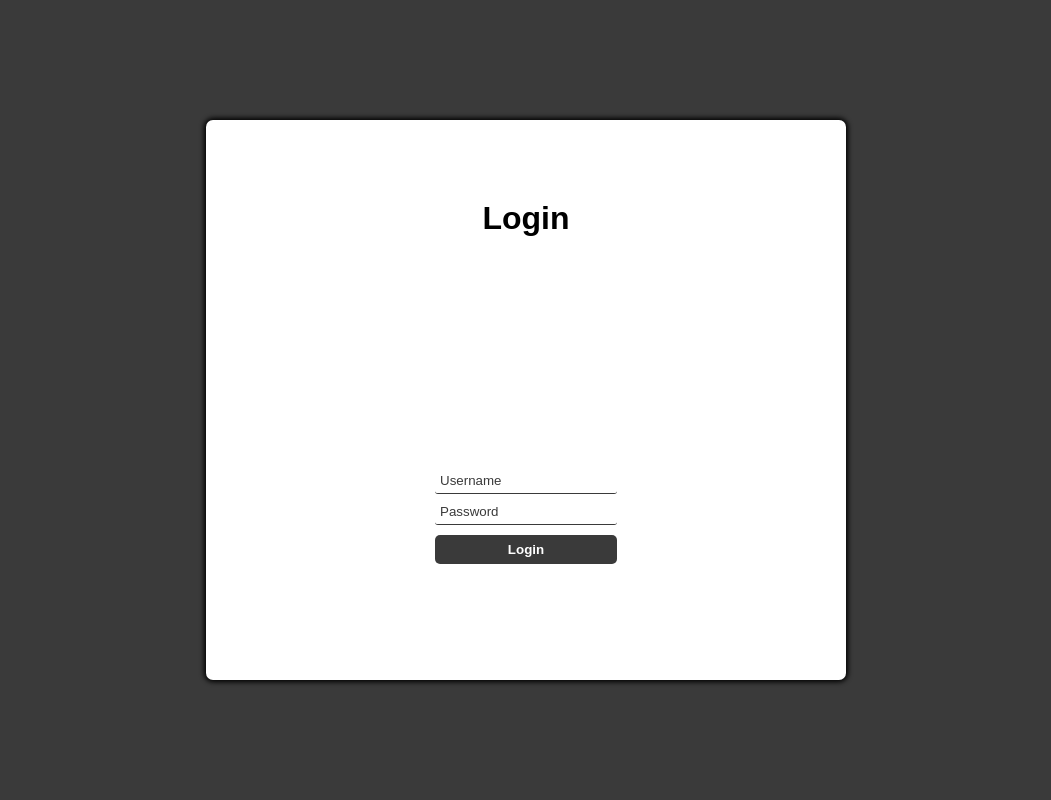
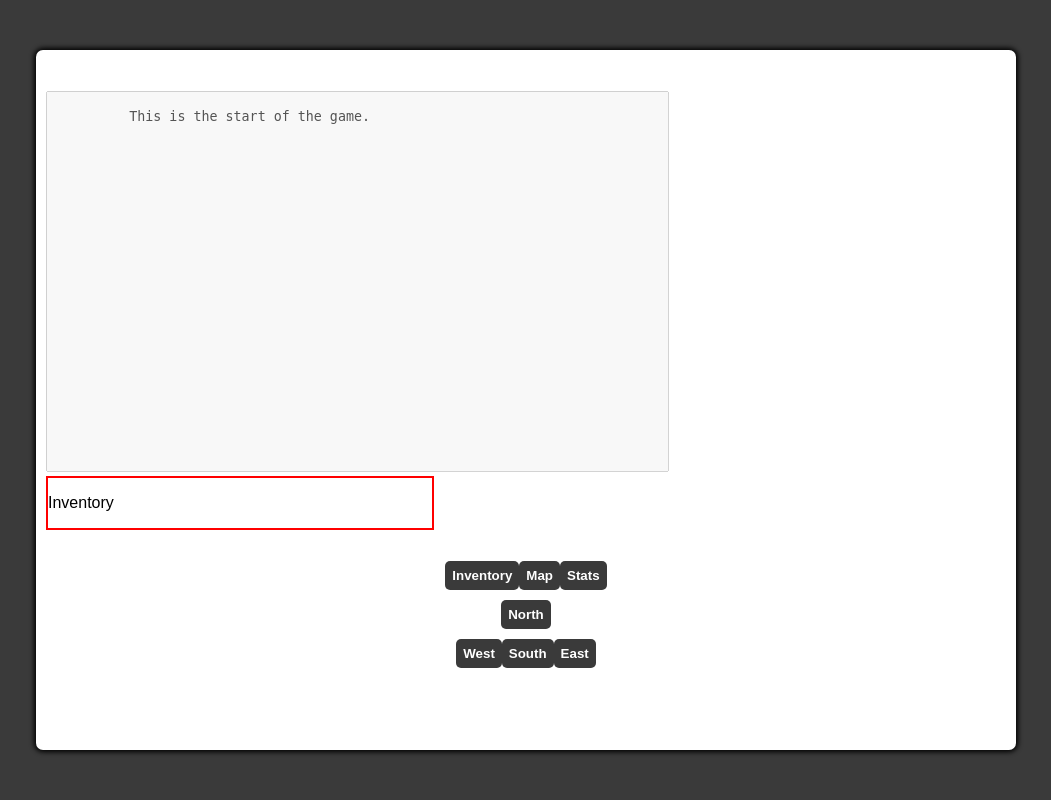
Before and after one commit to twiegan/server, a Flask app: page / in a window 1280 px wide. Shown: the whole page, without its empty margins (114-1165 px from the left). Run offline with Flask 2, Linux system fonts and the light colour scheme.

Commit message:
Reformatting; HTML/CSS/JS stuff

```diff
--- a/server.py
+++ b/server.py
@@ -2,6 +2,7 @@ import flask as fs
 from flask import request
 from test import *
 from game import *
+import Driver
 
 
 app = fs.Flask(__name__, template_folder='templates')
@@ -10,7 +11,8 @@ app = fs.Flask(__name__, template_folder='templates')
 @app.route('/')
 def login():
     # return fs.render_template('test.html')
-    return fs.render_template('login.html')
+    # return fs.render_template('login.html')
+    return fs.render_template('game.html', username='user', extra="This is the start of the game.", position=0)
 
 
 @app.route('/<username>/menu')
@@ -18,16 +20,17 @@ def menu(username=None):
     return fs.render_template('menu.html', username=username)
 
 
-@app.route('/<username>/game/<position>', methods=['POST', 'GET'])
+@app.route('/<username>/game', methods=['POST', 'GET'])
 def game(username=None, position=None):
     extra = None
     if position == "0":
-        extra = "This is the start of the game."
+        extra = "This is the start of the game.\n"
     elif position == "1" or position == "2" or position == "3":
         extra = description(position)
     else:
-        extra = input_fields()
-    return fs.render_template('game.html', username=username, extra=extra, position=position)
+        p1 = Driver.create_player("Thomas", 10, 11, 12, 1, 2, 3, 4, 5, ["Sword", "Knife", "Dagger"])
+        extra = p1.inventory
+    return fs.render_template('game.html', username=username, extra=extra)
 
 
 @app.route('/<username>/game/<position>/inventory')
--- a/static/game-scripts.js
+++ b/static/game-scripts.js
@@ -1,5 +1,6 @@
-const positionTracker = document.getElementById("position-tracker");
+const textArea = document.getElementById("text-area");
 const user = document.getElementById("user");
+const infoArea = document.getElementById("game-info");
 const inventoryButton = document.getElementById("button-holder-inventory");
 const mapButton = document.getElementById("button-holder-map");
 const statsButton = document.getElementById("button-holder-stats");
@@ -9,61 +10,77 @@ const southButton = document.getElementById("south-button");
 const westButton = document.getElementById("west-button");
 
 // Info Screen Buttons
-inventoryButton.addEventListener("click", (e) => {
-    e.preventDefault();
+function showInventory() {
+    /*
     const position = parseInt(positionTracker.textContent);
     const username = user.textContent;
     location.replace( "/" + username + "/game/" + position + "/inventory");
-});
 
-mapButton.addEventListener("click", (e) => {
-    e.preventDefault();
+     */
+    let inventory = '<table id="inventory-table">' +
+                        '<tr><td>1</td></tr>' +
+                        '<tr><td>2</td></tr>' +
+                        '<tr><td>3</td></tr>' +
+                        '<tr><td>|4|</td></tr>' +
+                     '</table>';
+    infoArea.innerHTML = inventory;
+}
+
+function showMap() {
+    /*
     const position = parseInt(positionTracker.textContent);
     const username = user.textContent;
     location.replace( "/" + username + "/game/" + position + "/map");
-});
+    */
+    let map = '<table id="map-table">' +
+                '<tr><td>|@@@@|</td></tr>' +
+                '<tr><td>|%%%%|</td></tr>' +
+                '<tr><td>|^^^^|</td></tr>' +
+                '<tr><td>|0000|</td></tr>' +
+              '</table>';
+    infoArea.innerHTML = map;
+}
 
-statsButton.addEventListener("click", (e) => {
-    e.preventDefault();
+function showStats() {
+    /*
     const position = parseInt(positionTracker.textContent);
     const username = user.textContent;
     location.replace( "/" + username + "/game/" + position + "/stats");
-});
+
+     */
+    let stats = '<table id="stats-table">' +
+                    '<tr><td>1s</td></tr>' +
+                    '<tr><td>2s</td></tr>' +
+                    '<tr><td>3s</td></tr>' +
+                    '<tr><td>4s</td></tr>' +
+                '</table>';
+    infoArea.innerHTML = stats;
+}
 
 // Movement Buttons
-northButton.addEventListener("click", (e) => {
-    e.preventDefault();
-    const position = parseInt(positionTracker.textContent);
-    const username = user.textContent;
-    location.replace("/" + username + "/game/" + (position+1));
-});
+function moveNorth() {
+    textArea.innerHTML += 'Moved North\n';
+    textArea.scrollTop = textArea.scrollHeight;
+}
 
-eastButton.addEventListener("click", (e) => {
-    e.preventDefault();
-    const position = parseInt(positionTracker.textContent);
-    const username = user.textContent;
-    location.replace("/" + username + "/game/" + (position+1));
-});
+function moveEast() {
+    textArea.innerHTML += 'Moved East\n';
+    textArea.scrollTop = textArea.scrollHeight;
+}
 
-southButton.addEventListener("click", (e) => {
-    e.preventDefault();
-    const position = parseInt(positionTracker.textContent);
-    const username = user.textContent;
-    location.replace("/" + username + "/game/" + (position+1));
-});
+function moveSouth() {
+    textArea.innerHTML += 'Moved South\n';
+    textArea.scrollTop = textArea.scrollHeight;
+}
 
-westButton.addEventListener("click", (e) => {
-    e.preventDefault();
-    const position = parseInt(positionTracker.textContent);
-    const username = user.textContent;
-    location.replace("/" + username + "/game/" + (position+1));
-});
+function moveWest() {
+    textArea.innerHTML += 'Moved West\n';
+    textArea.scrollTop = textArea.scrollHeight;
+}
 
 // Keybindings
 document.addEventListener('keydown', function(e) {
     e.preventDefault();
-    const position = parseInt(positionTracker.textContent);
-    const username = user.textContent;
     if(e.key === 'ArrowUp' || e.code === 'ArrowUp') {
         northButton.click();
     }
--- a/static/game-style.css
+++ b/static/game-style.css
@@ -17,10 +17,44 @@ body {
   height: 85%;
   display: grid;
   justify-items: center;
+  padding: 10px 10px 10px 10px;
   align-items: center;
   background-color: white;
   border-radius: 7px;
   box-shadow: 0px 0px 5px 2px black;
+}
+
+#game-content {
+  width: 100%;
+}
+
+#game-text {
+  display: inline-block;
+}
+
+#game-info {
+  align-content: center;
+  width: 40%;
+  border : 2px solid red;
+  display: inline-block;
+}
+
+#inventory-table {
+  margin-left: auto;
+  margin-right: auto;
+  text-align: center;
+}
+
+#map-table {
+  margin-left: auto;
+  margin-right: auto;
+  text-align: center;
+}
+
+#stats-table {
+  margin-left: auto;
+  margin-right: auto;
+  text-align: center;
 }
 
 #game-form {
@@ -28,6 +62,7 @@ body {
   display: grid;
   justify-items: center;
   align-items: center;
+  width: 100%;
 }
 
 .game-form-field {
@@ -40,10 +75,10 @@ body {
 }
 
 .button-holder {
-  display: inline;
+  display: flex;
 }
 
-input[type="submit"] {
+input[type="button"] {
   padding: 7px;
   border: none;
   border-radius: 5px;
--- a/templates/game.html
+++ b/templates/game.html
@@ -1,35 +1,45 @@
 <!DOCTYPE html>
 <html lang="en">
+
 <head>
     <meta charset="UTF-8">
     <title id="user">{{ username }}</title>
     <link rel="stylesheet" href="/static/game-style.css">
     <script defer src="/static/game-scripts.js"></script>
 </head>
+
 <body>
 
   <main id="main-holder">
-    <h1 id="position-tracker">{{ position }}</h1>
-    <div id="game-text">
+    <div id="game-content">
+      <div id="game-text">
+      <textarea id=text-area rows="25" cols="75" disabled="disabled" style="resize: none">
         {% if extra %}
-      <p><b>{{ extra }}</b></p>
+          {{ extra }}
         {% else %}
-            Welcome to the game. <br>
-            Press 'continue' below to progress through the story.<br>
+          Welcome to the game. <br>
+          Press 'continue' below to progress through the story.<br>
         {% endif %}
+      </textarea>
+      </div>
+
+      <div id="game-info">
+        <p id="other">Inventory </p>
+      </div>
     </div>
+
 
     <form id="game-form">
       <div class="button-holder">
-        <input type="submit" value="Inventory" id="button-holder-inventory" class="game-form-field">
-        <input type="submit" value="Map" id="button-holder-map" class="game-form-field">
-        <input type="submit" value="Stats" id="button-holder-stats" class="game-form-field">
+        <input type="button" value="Inventory" id="button-holder-inventory" class="game-form-field" onclick="showInventory()">
+        <input type="button" value="Map" id="button-holder-map" class="game-form-field" onclick="showMap()">
+        <input type="button" value="Stats" id="button-holder-stats" class="game-form-field" onclick="showStats()">
       </div>
-      <input type="submit" value="North" id="north-button" class="game-form-field">
+      <input type="button" value="North" id="north-button" class="game-form-field" onclick="moveNorth()">
       <div class="button-holder">
-        <input type="submit" value="West" id="west-button" class="game-form-field">
-        <input type="submit" value="South" id="south-button" class="game-form-field">
-        <input type="submit" value="East" id="east-button" class="game-form-field">
+        <input type="button" value="West" id="west-button" class="game-form-field" onclick="moveWest()">
+        <input type="button" value="South" id="south-button" class="game-form-field" onclick="moveSouth()">
+        <input type="button" value="East" id="east-button" class="game-form-field" onclick="moveEast()">
       </div>
     </form>
   </main>
```
Also changed, not shown: CharacterTypes.py (added, +53 -0 lines), Driver.py (added, +9 -0 lines), templates/info-screen-base.html (added, +23 -0 lines), templates/inventory.html (+5 -17 lines), templates/map.html (+5 -17 lines), templates/stats.html (+5 -17 lines).
